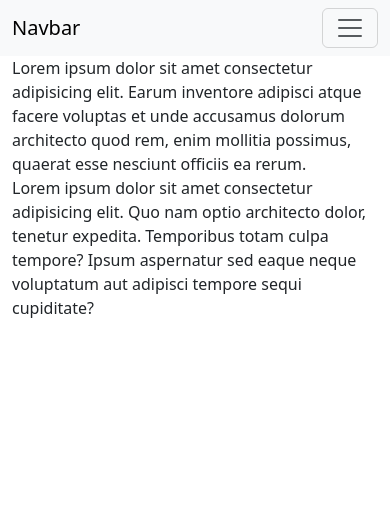
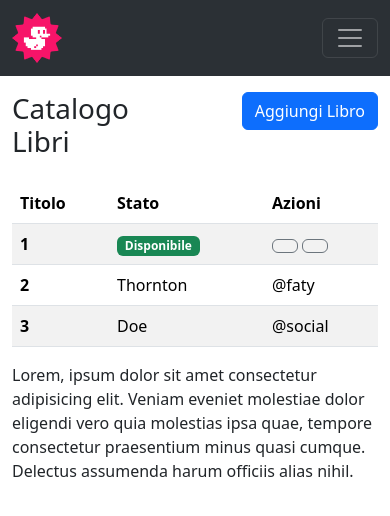
Before and after one commit to cristianmoletto/html-css-bootstrap-dashboard, a plain HTML site: page index.html in a window 390 px wide. Drawn offline with nearby package versions, Linux system fonts and the light colour scheme.

Commit message:
feat: procedo a strutturare per mobile, sezione tabella

```diff
--- /dev/null
+++ b/css/style.css
@@ -0,0 +1,3 @@
+.logo {
+    width: 50px;
+}
--- a/index.html
+++ b/index.html
@@ -10,11 +10,17 @@
       integrity="sha384-sRIl4kxILFvY47J16cr9ZwB07vP4J8+LH7qKQnuqkuIAvNWLzeN8tE5YBujZqJLB"
       crossorigin="anonymous"
     />
+    <link rel="stylesheet" href="./css/style.css" />
   </head>
   <body>
-    <nav class="navbar navbar-expand-lg bg-body-tertiary">
+    <nav
+      class="navbar bg-dark navbar-expand-lg bg-body-tertiary"
+      data-bs-theme="dark"
+    >
       <div class="container-fluid">
-        <a class="navbar-brand" href="#">Navbar</a>
+        <a class="navbar-brand" href="#"
+          ><img class="img-fluid logo" src="./img/duck.png" alt=""
+        /></a>
         <button
           class="navbar-toggler"
           type="button"
@@ -76,10 +82,87 @@
       <div class="container">
         <div class="row">
           <div class="col-12 col-lg-9">
-                    Lorem ipsum dolor sit amet consectetur adipisicing elit. Earum inventore adipisci atque facere voluptas et unde accusamus dolorum architecto quod rem, enim mollitia possimus, quaerat esse nesciunt officiis ea rerum.
+            <div class="row my-3">
+              <div class="col-6">
+                <h1>Catalogo Libri</h1>
+              </div>
+              <div class="col-6 text-end">
+                <button class="btn btn-primary">Aggiungi Libro</button>
+              </div>
+            </div>
+            <table class="table table-striped">
+              <thead>
+                <tr>
+                  <th scope="col">Titolo</th>
+                  <th class="d-none d-md-block d-lg-block" scope="col">
+                    Data Prestito
+                  </th>
+                  <th scope="col">Stato</th>
+                  <th scope="col">Azioni</th>
+                </tr>
+              </thead>
+              <tbody>
+                <tr>
+                  <th scope="row">1</th>
+                  <td class="d-none d-md-block d-lg-block">I pilastri della terra</td>
+                  <td><span class="badge text-bg-success">Disponibile</span></td>
+                  <td>
+                    <span>
+                      <button type="button" class="btn btn-outline-secondary">
+                        <!-- <svg
+                          xmlns="http://www.w3.org/2000/svg"
+                          width="16"
+                          height="16"
+                          fill="currentColor"
+                          class="bi bi-pencil-fill"
+                          viewBox="0 0 16 16"
+                        >
+                          <path
+                            d="M12.854.146a.5.5 0 0 0-.707 0L10.5 1.793 14.207 5.5l1.647-1.646a.5.5 0 0 0 0-.708zm.646 6.061L9.793 2.5 3.293 9H3.5a.5.5 0 0 1 .5.5v.5h.5a.5.5 0 0 1 .5.5v.5h.5a.5.5 0 0 1 .5.5v.5h.5a.5.5 0 0 1 .5.5v.207zm-7.468 7.468A.5.5 0 0 1 6 13.5V13h-.5a.5.5 0 0 1-.5-.5V12h-.5a.5.5 0 0 1-.5-.5V11h-.5a.5.5 0 0 1-.5-.5V10h-.5a.5.5 0 0 1-.175-.032l-.179.178a.5.5 0 0 0-.11.168l-2 5a.5.5 0 0 0 .65.65l5-2a.5.5 0 0 0 .168-.11z"
+                          />
+                        </svg> -->
+                      </button>
+                      <button type="button" class="btn btn-outline-secondary">
+                        <i
+                          class="bi bi-alarm"
+                          style="font-size: 2rem; color: cornflowerblue"
+                        ></i>
+                        <!-- <svg
+                          xmlns="http://www.w3.org/2000/svg"
+                          width="16"
+                          height="16"
+                          fill="currentColor"
+                          class="bi bi-trash3-fill"
+                          viewBox="0 0 16 16"
+                        >
+                          <path
+                            d="M11 1.5v1h3.5a.5.5 0 0 1 0 1h-.538l-.853 10.66A2 2 0 0 1 11.115 16h-6.23a2 2 0 0 1-1.994-1.84L2.038 3.5H1.5a.5.5 0 0 1 0-1H5v-1A1.5 1.5 0 0 1 6.5 0h3A1.5 1.5 0 0 1 11 1.5m-5 0v1h4v-1a.5.5 0 0 0-.5-.5h-3a.5.5 0 0 0-.5.5M4.5 5.029l.5 8.5a.5.5 0 1 0 .998-.06l-.5-8.5a.5.5 0 1 0-.998.06m6.53-.528a.5.5 0 0 0-.528.47l-.5 8.5a.5.5 0 0 0 .998.058l.5-8.5a.5.5 0 0 0-.47-.528M8 4.5a.5.5 0 0 0-.5.5v8.5a.5.5 0 0 0 1 0V5a.5.5 0 0 0-.5-.5"
+                          />
+                        </svg> -->
+                      </button>
+                    </span>
+                  </td>
+                </tr>
+                <tr class="">
+                  <th scope="row">2</th>
+                  <td class="d-none d-md-block d-lg-block">Mark</td>
+                  <td>Thornton</td>
+                  <td>@faty</td>
+                </tr>
+                <tr>
+                  <th scope="row">3</th>
+                  <td class="d-none d-md-block d-lg-block">Mark</td>
+                  <td>Doe</td>
+                  <td>@social</td>
+                </tr>
+              </tbody>
+            </table>
           </div>
           <div class="col-12 col-lg-3">
-                    Lorem ipsum dolor sit amet consectetur adipisicing elit. Quo nam optio architecto dolor, tenetur expedita. Temporibus totam culpa tempore? Ipsum aspernatur sed eaque neque voluptatum aut adipisci tempore sequi cupiditate?
+            Lorem, ipsum dolor sit amet consectetur adipisicing elit. Veniam
+            eveniet molestiae dolor eligendi vero quia molestias ipsa quae,
+            tempore consectetur praesentium minus quasi cumque. Delectus
+            assumenda harum officiis alias nihil.
           </div>
         </div>
       </div>
```
Lines whose indentation alone changed are shown as unchanged.
